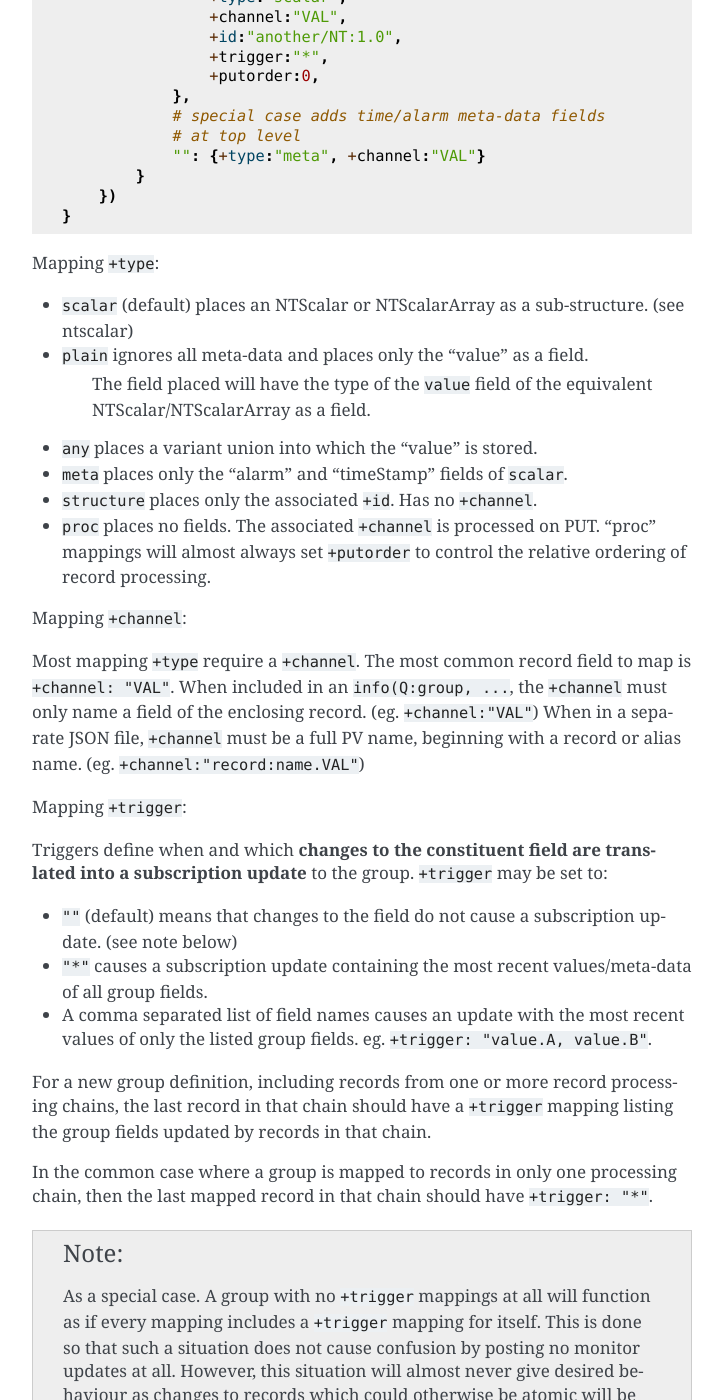
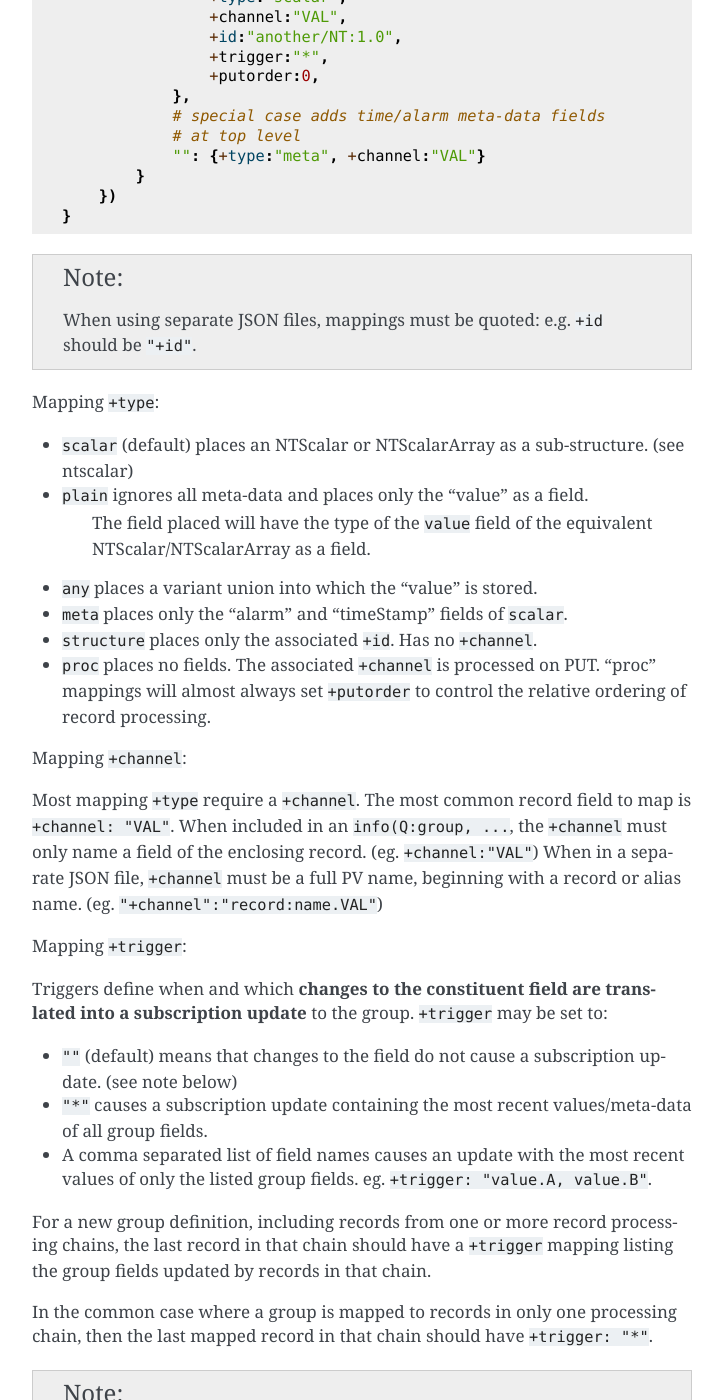
Before and after one commit to epics-base/pvxs, a Sphinx documentation site: the page built from documentation/qgroup.rst, in a window 1280 px wide and 1400 px high, scrolled down 1689 px. Shown: the whole window, without its empty margins (388-1111 px from the left). Built offline with Sphinx 7.4.7, drawn with Linux system fonts in a browser that asks for light colours; pages that are not in the unit, such as notebooks, are missing from menus; some of the changed text lies outside the part shown.

Commit message:
doc: add quoting for separate JSON files.

```diff
--- a/documentation/qgroup.rst
+++ b/documentation/qgroup.rst
@@ -40,8 +40,8 @@ Use ``dbLoadGroup()`` to load .json files. ::
     # Store in some .json
     {
         "grp:name": {
-            "X": {+channel:"rec:X.VAL"}, # full PV name
-            "Y": {+channel:"rec:Y.VAL"}
+            "X": {"+channel":"rec:X.VAL"}, # full PV name
+            "Y": {"+channel":"rec:Y.VAL"}
         }
     }
 
@@ -95,6 +95,8 @@ or a special key.
         })
     }
 
+.. note:: When using separate JSON files, mappings must be quoted: e.g. ``+id`` should be ``"+id"``.
+
 Mapping ``+type``:
 
 - ``scalar`` (default) places an NTScalar or NTScalarArray as a sub-structure.  (see :ref:`ntscalar`)
@@ -115,7 +117,7 @@ The most common record field to map is ``+channel: "VAL"``.
 When included in an ``info(Q:group, ...``, the ``+channel`` must only name a field of the enclosing record.
 (eg. ``+channel:"VAL"``)
 When in a separate JSON file, ``+channel`` must be a full PV name, beginning with a record or alias name.
-(eg. ``+channel:"record:name.VAL"``)
+(eg. ``"+channel":"record:name.VAL"``)
 
 Mapping ``+trigger``:
 
```
